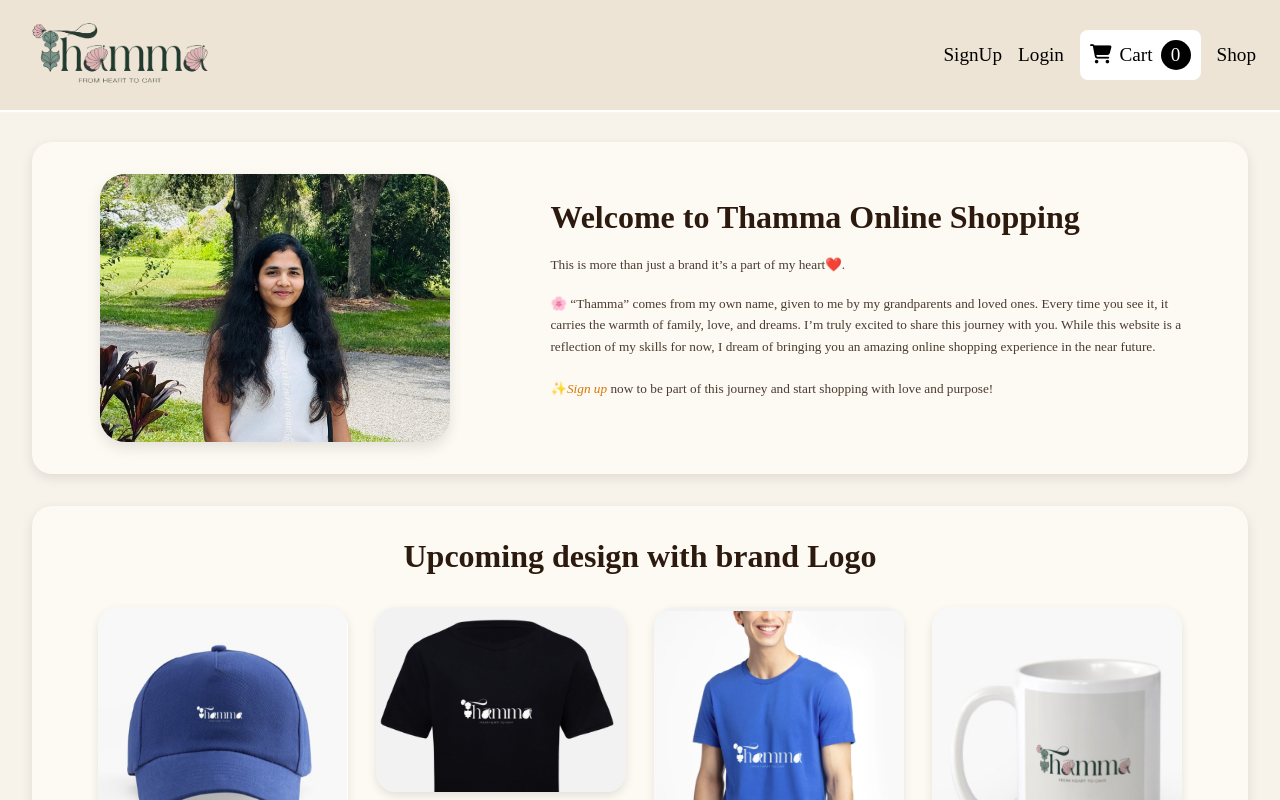
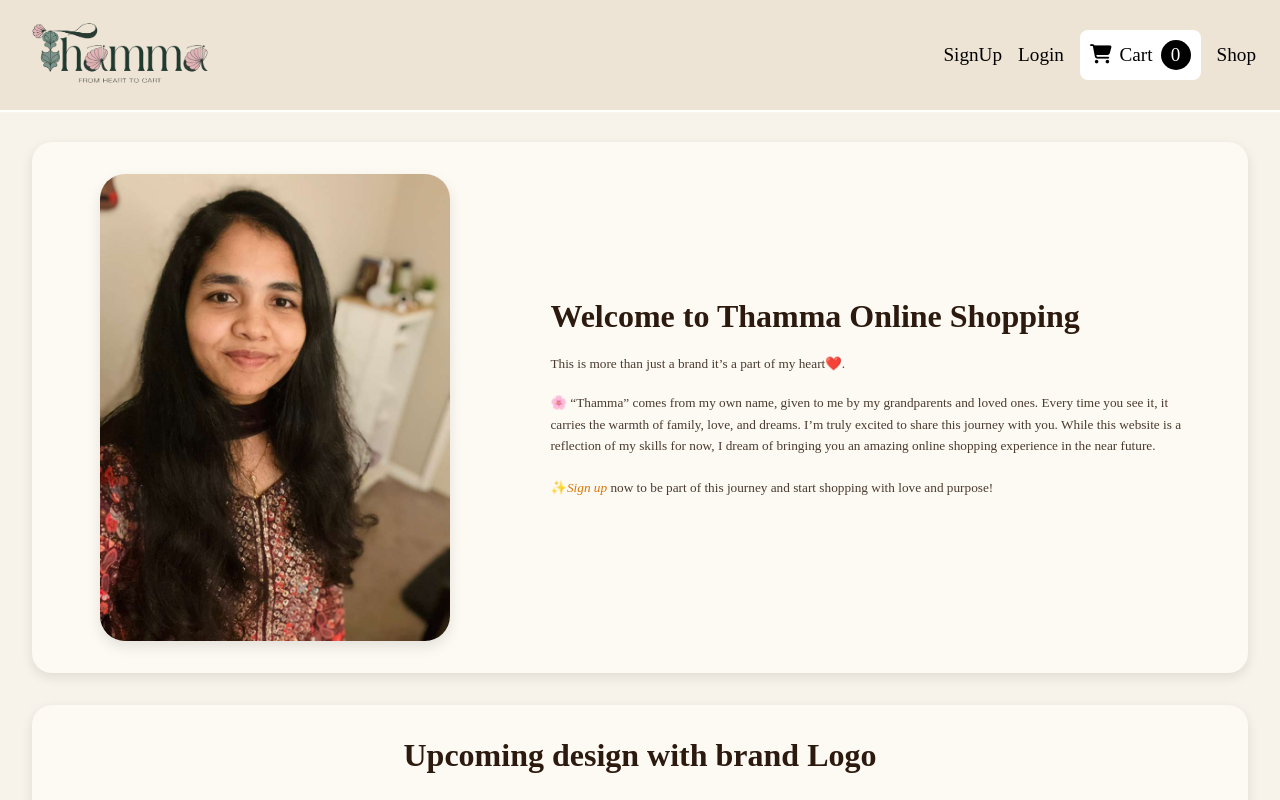
Before and after one commit to MangineniRuthu/ShoppingCart_MERN, a React (Create React App) app in the folder frontend/: page /admin in a window 1280 px wide. Shown: the top 800 px of the page. Built offline with nearby package versions, Linux system fonts and the light colour scheme.

Commit message:
image added

```diff
--- a/frontend/src/component/Admin.js
+++ b/frontend/src/component/Admin.js
@@ -8,7 +8,7 @@
       <div className="admin">
         <div className="admin-left">
           <img
-            src="./images/ruth2.jpeg"
+            src="./images/ruth3.jpeg"
             alt="brand_head_logo"
             className="brand-logo"
           />
```
Also changed, not shown: frontend/public/images/ruth3.jpeg (added).
